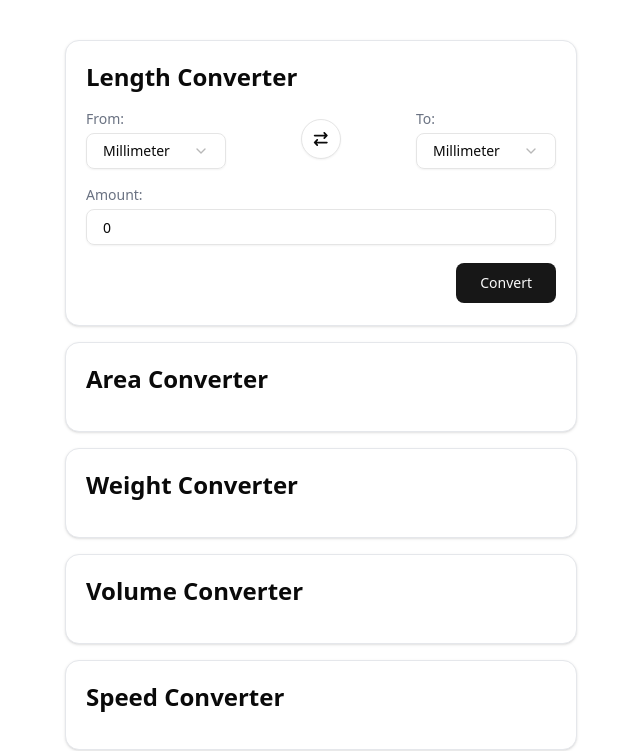
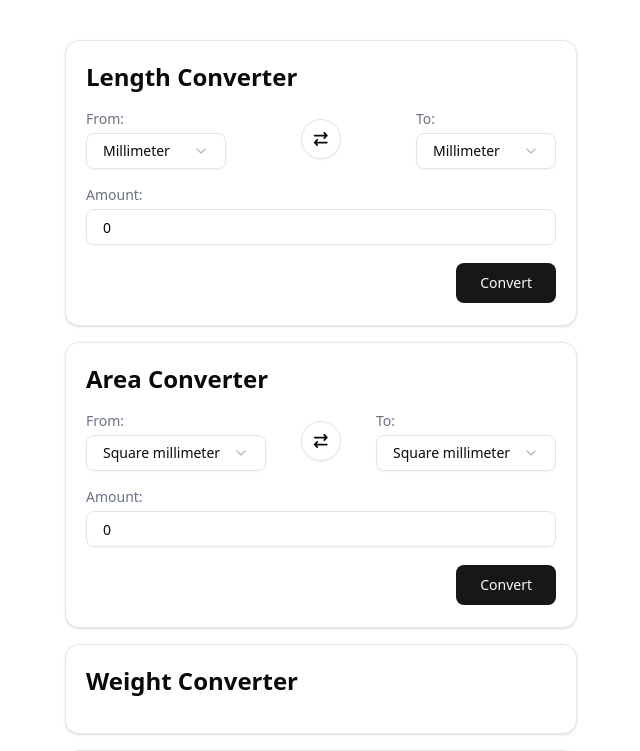
Before and after one commit to dominikw123/portfolio.unit-converter-app, a React (Vite) app: page / in a window 1280 px wide. Shown: the top 751 px of the page, without its empty margins (319-959 px from the left). Built offline with nearby package versions, Linux system fonts and the light colour scheme.

Commit message:
feature: area converter logic

```diff
--- a/src/components/converters/AreaConverter.tsx
+++ b/src/components/converters/AreaConverter.tsx
@@ -1,9 +1,104 @@
 import ConverterWrapper from "@/components/ConverterWrapper";
+import { Select, SelectContent, SelectItem, SelectTrigger, SelectValue } from "@/components/ui/select";
+import { Input } from "@/components/ui/input";
+import { Label } from "@/components/ui/label";
+import { Button } from "@/components/ui/button";
+import { areaUnits, type Unit } from "@/lib/types";
+import { FontAwesomeIcon } from "@fortawesome/react-fontawesome";
+import { faArrowRightArrowLeft } from "@fortawesome/free-solid-svg-icons";
+import { useState } from "react";
 
 export default function AreaConverter() {
+  const [value, setValue] = useState<number>(0);
+  const [from, setFrom] = useState<Unit>(areaUnits[0]);
+  const [to, setTo] = useState<Unit>(areaUnits[0]);
+  const [result, setResult] = useState<number>(0);
+
+  const convert = (value: number, from: Unit, to: Unit) => {
+    const factors: Record<Unit["value"], number> = {
+      mm2: 0.000001,
+      cm2: 0.0001,
+      m2: 1,
+      km2: 1_000_000,
+      ha: 10_000,
+      in2: 0.00064516,
+      ft2: 0.092903,
+      yd2: 0.836127,
+      ac: 4046.86
+    };
+
+    return value * (factors[from.value] / factors[to.value]);
+  };
+
+  const handleFromChange = (value: string) => {
+    setFrom(areaUnits.find((unit) => unit.value === value)!);
+    setResult(0);
+  };
+
+  const handleToChange = (value: string) => {
+    setTo(areaUnits.find((unit) => unit.value === value)!);
+    setResult(0);
+  };
+
+  const handleSwap = () => {
+    const temp = from;
+    setFrom(to);
+    setTo(temp);
+    setResult(0);
+  };
+
   return (
     <ConverterWrapper title="Area Converter">
-      <div></div>
+      <div className="flex flex-col gap-4">
+        <div className="flex gap-2 items-center justify-between">
+          <div className="flex flex-col gap-1 min-w-[180px]">
+            <Label htmlFor="from" className="font-medium text-sm text-gray-500 w-full">From:</Label>
+            <Select name="from" value={from.value} onValueChange={handleFromChange}>
+              <SelectTrigger className="font-medium px-4 w-full">
+                <SelectValue placeholder="Select unit" />
+              </SelectTrigger>
+              <SelectContent>
+                {areaUnits.map((unit) => (
+                  <SelectItem key={unit.value} value={unit.value}>{unit.label}</SelectItem>
+                ))}
+              </SelectContent>
+            </Select>
+          </div>
+          <div>
+            <Button variant="outline" size="icon-lg" className="p-0 rounded-full" onClick={handleSwap}>
+              <FontAwesomeIcon icon={faArrowRightArrowLeft} />
+            </Button>
+          </div>
+          <div className="flex flex-col gap-1 min-w-[180px]">
+            <Label htmlFor="to" className="font-medium text-sm text-gray-500 w-full">To:</Label>
+            <Select name="to" value={to.value} onValueChange={handleToChange}>
+              <SelectTrigger className="font-medium px-4 w-full">
+                <SelectValue placeholder="Select unit" />
+              </SelectTrigger>
+              <SelectContent>
+                {areaUnits.map((unit) => (
+                  <SelectItem key={unit.value} value={unit.value}>{unit.label}</SelectItem>
+                ))}
+              </SelectContent>
+            </Select>
+          </div>
+        </div>
+        <div className="flex flex-col gap-1">
+          <Label htmlFor="amount" className="font-medium text-sm text-gray-500">Amount:</Label>
+          <Input name="amount" className="font-medium px-4" type="number" value={value} onChange={(e) => setValue(Number(e.target.value))} />
+        </div>
+        <div className="flex items-center justify-between gap-2 h-[44px]">
+          <div>
+            {(result > 0 && to.value !== from.value) && (
+              <>
+                <Label htmlFor="result" className="font-medium text-sm text-gray-500">Result:</Label>
+                <p id="result" className="font-medium text-green-600 text-md"> {result} {to.label} </p>
+              </>
+            )}
+          </div>
+          <Button size="lg" onClick={() => setResult(convert(value, from, to))}>Convert</Button>
+        </div>
+      </div>
     </ConverterWrapper>
   );
 }
--- a/src/lib/types.ts
+++ b/src/lib/types.ts
@@ -13,3 +13,15 @@ export const lengthUnits: Unit[] = [
   { label: "Yard", value: "yd" },
   { label: "Mile", value: "mi" }
 ];
+
+export const areaUnits: Unit[] = [
+  { label: "Square millimeter", value: "mm2" },
+  { label: "Square centimeter", value: "cm2" },
+  { label: "Square meter", value: "m2" },
+  { label: "Square kilometer", value: "km2" },
+  { label: "Hectare", value: "ha" },
+  { label: "Square inch", value: "in2" },
+  { label: "Square foot", value: "ft2" },
+  { label: "Square yard", value: "yd2" },
+  { label: "Acre", value: "ac" }
+];
```
